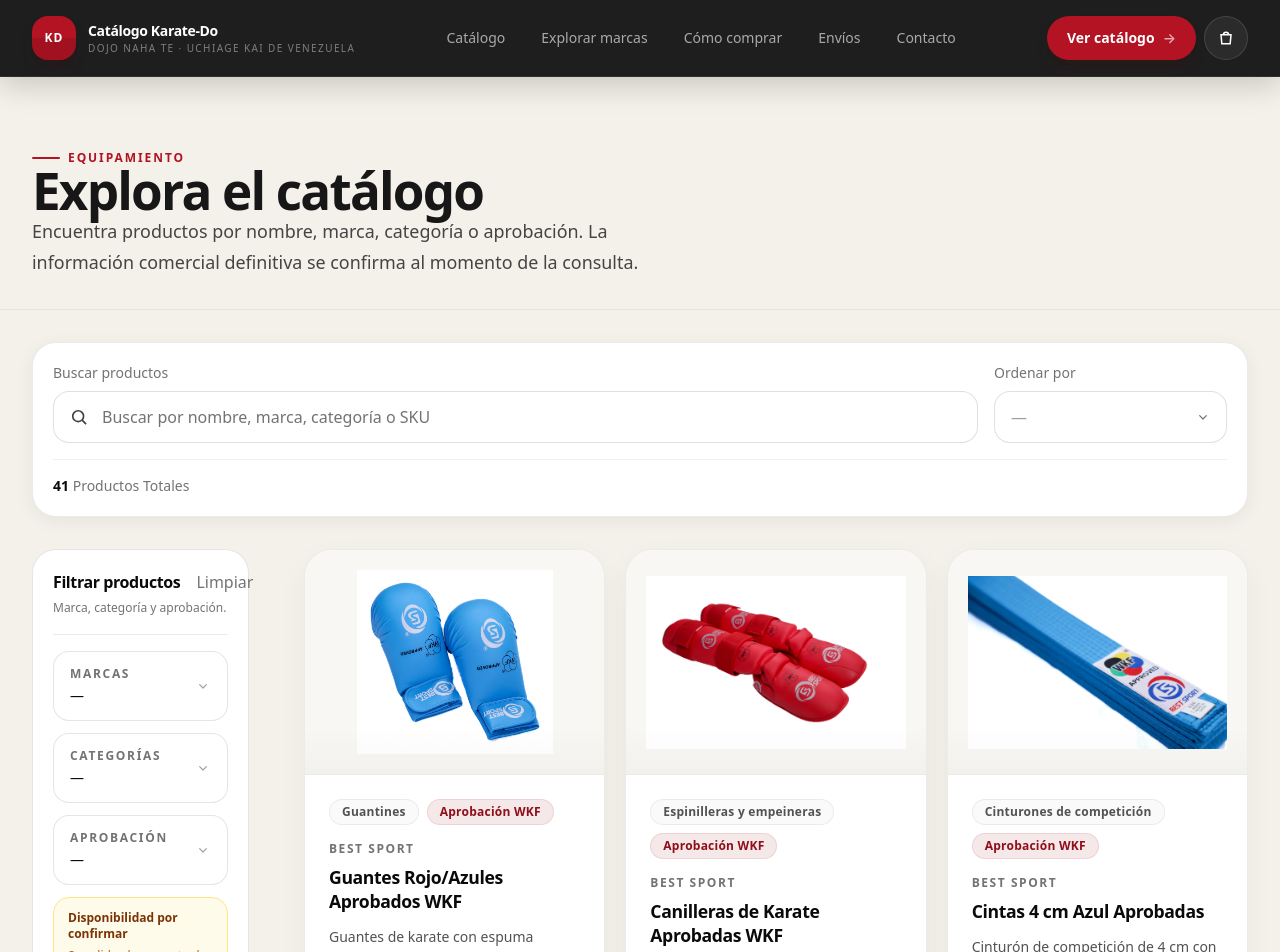
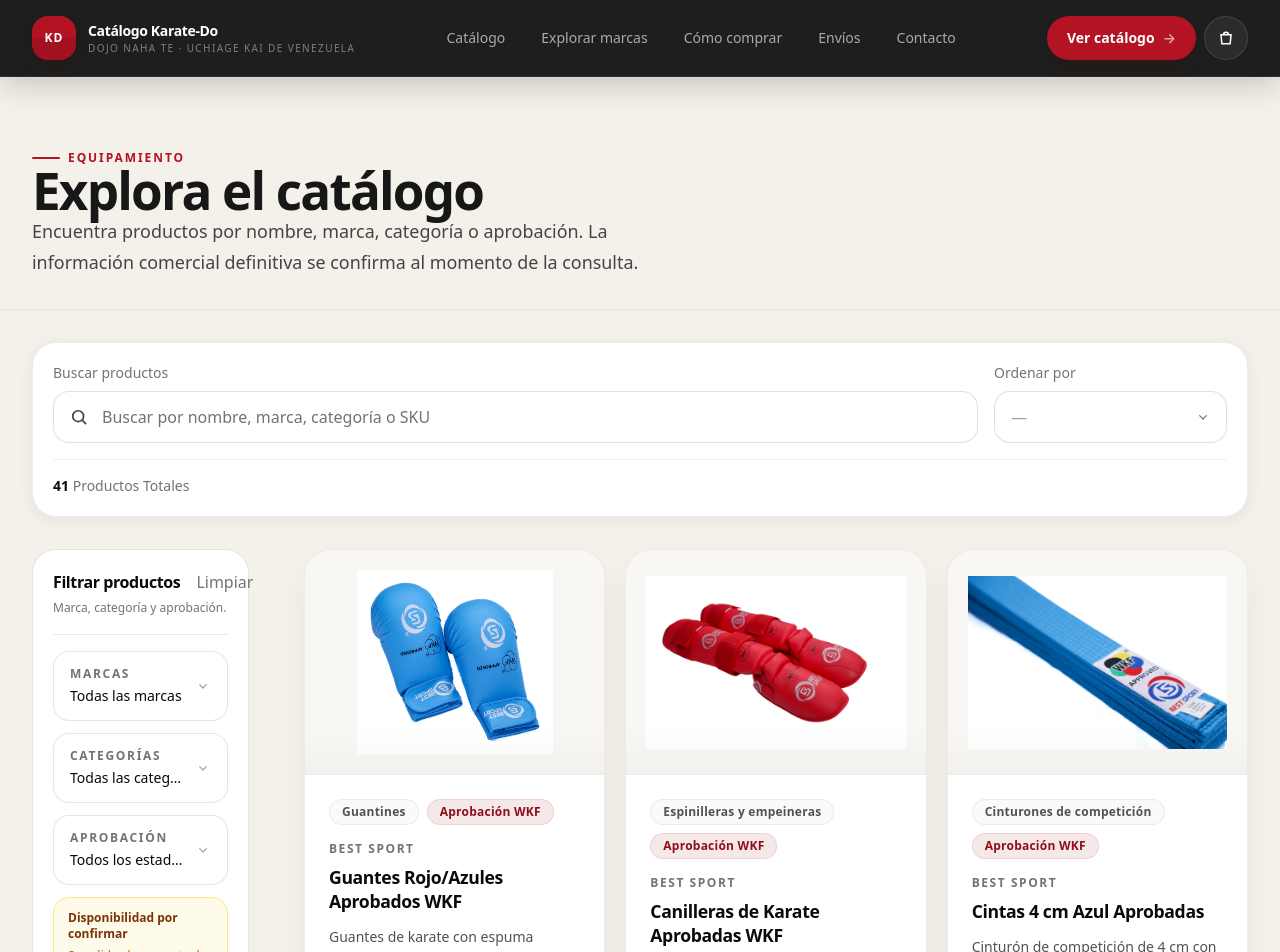
Before and after one commit to maorusohh/catalogo-karate, a Next.js app: page /catalogo in a window 1280 px wide. Shown: the top 952 px of the page. Built offline with nearby package versions, Linux system fonts and the light colour scheme.

Commit message:
fix: distinguish neutral and explicit catalog facet states

```diff
--- a/src/components/catalog/catalog-filters.tsx
+++ b/src/components/catalog/catalog-filters.tsx
@@ -38,8 +38,16 @@ function getCategoryOrder(category: Category): number {
   return index === -1 ? categoryOrder.length : index;
 }
 
-function getApprovalLabel(value: ApprovalLevel | "ALL"): string {
-  return value === "ALL" ? "—" : approvalPresentation[value].shortLabel;
+function getApprovalLabel(value: CatalogFiltersState["approval"]): string {
+  if (value === "NONE") {
+    return "—";
+  }
+
+  if (value === "ALL") {
+    return "Todos los estados";
+  }
+
+  return approvalPresentation[value].shortLabel;
 }
 
 function ChevronIcon({ className = "" }: { className?: string }) {
@@ -96,6 +104,24 @@ function OptionCount({ count, selected = false }: { count: number; selected?: bo
   );
 }
 
+function NeutralOptionButton({ selected, onClick }: { selected: boolean; onClick: () => void }) {
+  return (
+    <button
+      type="button"
+      aria-label="Volver al estado neutro"
+      aria-pressed={selected}
+      onClick={onClick}
+      className={`flex min-h-10 w-full items-center justify-center rounded-xl border border-dashed px-3 text-sm font-semibold transition-colors ${
+        selected
+          ? "border-black/10 bg-neutral-50 text-neutral-500"
+          : "border-black/10 bg-white text-neutral-400 hover:border-black/20 hover:text-neutral-700"
+      }`}
+    >
+      —
+    </button>
+  );
+}
+
 function AllOptionButton({
   label,
   count,
@@ -149,14 +175,18 @@ export function CatalogFilters({
     });
 
   const selectedBrandName =
-    filters.brandId === "ALL"
+    filters.brandId === "NONE"
       ? "—"
-      : (activeBrands.find((brand) => brand.id === filters.brandId)?.name ?? "—");
+      : filters.brandId === "ALL"
+        ? "Todas las marcas"
+        : (activeBrands.find((brand) => brand.id === filters.brandId)?.name ?? "—");
 
   const selectedCategoryName =
-    filters.categoryId === "ALL"
+    filters.categoryId === "NONE"
       ? "—"
-      : (activeCategories.find((category) => category.id === filters.categoryId)?.name ?? "—");
+      : filters.categoryId === "ALL"
+        ? "Todas las categorías"
+        : (activeCategories.find((category) => category.id === filters.categoryId)?.name ?? "—");
 
   return (
     <div className="rounded-3xl border border-black/10 bg-white p-5">
@@ -183,6 +213,11 @@ export function CatalogFilters({
       <div className="mt-4 space-y-3">
         <FilterSection title="Marcas" value={selectedBrandName}>
           <div className="space-y-2">
+            <NeutralOptionButton
+              selected={filters.brandId === "NONE"}
+              onClick={() => onChange({ ...filters, brandId: "NONE" })}
+            />
+
             <AllOptionButton
               label="Todas las marcas"
               count={activeProducts.length}
@@ -209,18 +244,20 @@ export function CatalogFilters({
                 >
                   <summary
                     onClick={() => {
-                      if (!brandSelected || filters.categoryId !== "ALL") {
-                        onChange({ ...filters, brandId: brand.id, categoryId: "ALL" });
+                      if (!brandSelected || filters.categoryId !== "NONE") {
+                        onChange({ ...filters, brandId: brand.id, categoryId: "NONE" });
                       }
                     }}
-                    className="flex cursor-pointer list-none items-center justify-between gap-3 px-3 py-2.5 text-sm font-semibold text-neutral-900 [&::-webkit-details-marker]:hidden"
+                    className={`flex cursor-pointer list-none items-center justify-between gap-3 px-3 py-2.5 text-sm font-semibold transition-colors [&::-webkit-details-marker]:hidden ${
+                      brandSelected ? "bg-neutral-950 text-white" : "text-neutral-900"
+                    }`}
                   >
                     <span className="min-w-0 truncate">{brand.name}</span>
                     <span className="flex shrink-0 items-center gap-2">
-                      <OptionCount count={brandProducts.length} />
+                      <OptionCount count={brandProducts.length} selected={brandSelected} />
                       <ChevronIcon
                         className={`size-4 transition-transform duration-200 group-open/brand:rotate-180 ${
-                          brandSelected ? "text-[#b31322]" : "text-neutral-400"
+                          brandSelected ? "text-white/70" : "text-neutral-400"
                         }`}
                       />
                     </span>
@@ -265,6 +302,11 @@ export function CatalogFilters({
 
         <FilterSection title="Categorías" value={selectedCategoryName}>
           <div className="space-y-2">
+            <NeutralOptionButton
+              selected={filters.categoryId === "NONE"}
+              onClick={() => onChange({ ...filters, categoryId: "NONE" })}
+            />
+
             <AllOptionButton
               label="Todas las categorías"
               count={activeProducts.length}
@@ -296,14 +338,16 @@ export function CatalogFilters({
                         onChange({ ...filters, categoryId: parent.id });
                       }
                     }}
-                    className="flex cursor-pointer list-none items-center justify-between gap-3 px-3 py-2.5 text-sm font-semibold text-neutral-900 [&::-webkit-details-marker]:hidden"
+                    className={`flex cursor-pointer list-none items-center justify-between gap-3 px-3 py-2.5 text-sm font-semibold transition-colors [&::-webkit-details-marker]:hidden ${
+                      selectedInGroup ? "bg-neutral-950 text-white" : "text-neutral-900"
+                    }`}
                   >
                     <span>{parent.name}</span>
                     <span className="flex shrink-0 items-center gap-2">
-                      <OptionCount count={parentProductCount} />
+                      <OptionCount count={parentProductCount} selected={selectedInGroup} />
                       <ChevronIcon
                         className={`size-4 transition-transform duration-200 group-open/category:rotate-180 ${
-                          selectedInGroup ? "text-[#b31322]" : "text-neutral-400"
+                          selectedInGroup ? "text-white/70" : "text-neutral-400"
                         }`}
                       />
                     </span>
@@ -342,6 +386,11 @@ export function CatalogFilters({
 
         <FilterSection title="Aprobación" value={getApprovalLabel(filters.approval)}>
           <div className="grid gap-2">
+            <NeutralOptionButton
+              selected={filters.approval === "NONE"}
+              onClick={() => onChange({ ...filters, approval: "NONE" })}
+            />
+
             <AllOptionButton
               label="Todos los estados"
               count={activeProducts.length}
```
